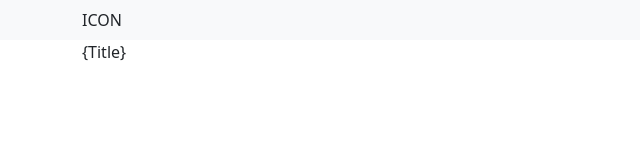
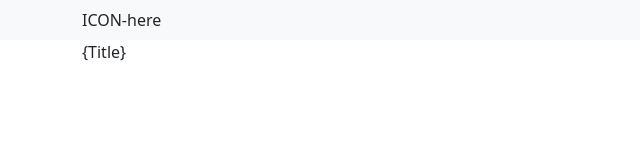
Before and after one commit to HasiniMuvva/Technosync-frontend, a plain HTML site: page index.html in a window 1280 px wide. Shown: the full height of the page, 0-640 px from the left. Drawn offline with nearby package versions, Linux system fonts and the light colour scheme.

Commit message:
Initial commit

```diff
--- a/index.html
+++ b/index.html
@@ -11,7 +11,7 @@
     <nav class="navbar navbar-expand-lg bg-body-tertiary">
         <div class="container">
             <div class="float-start">
-                ICON
+                ICON-here
             </div>
         </div>
 
```
